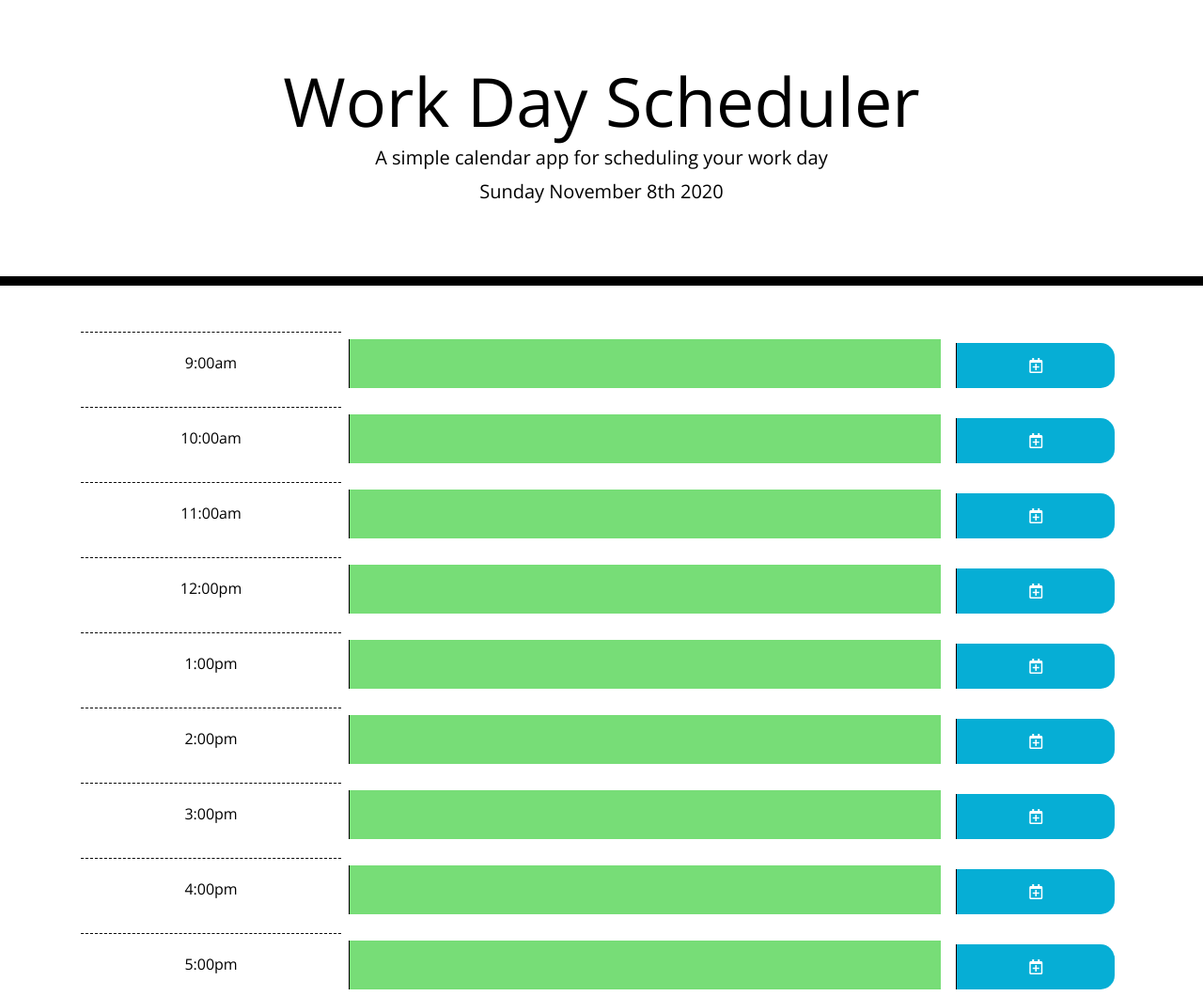
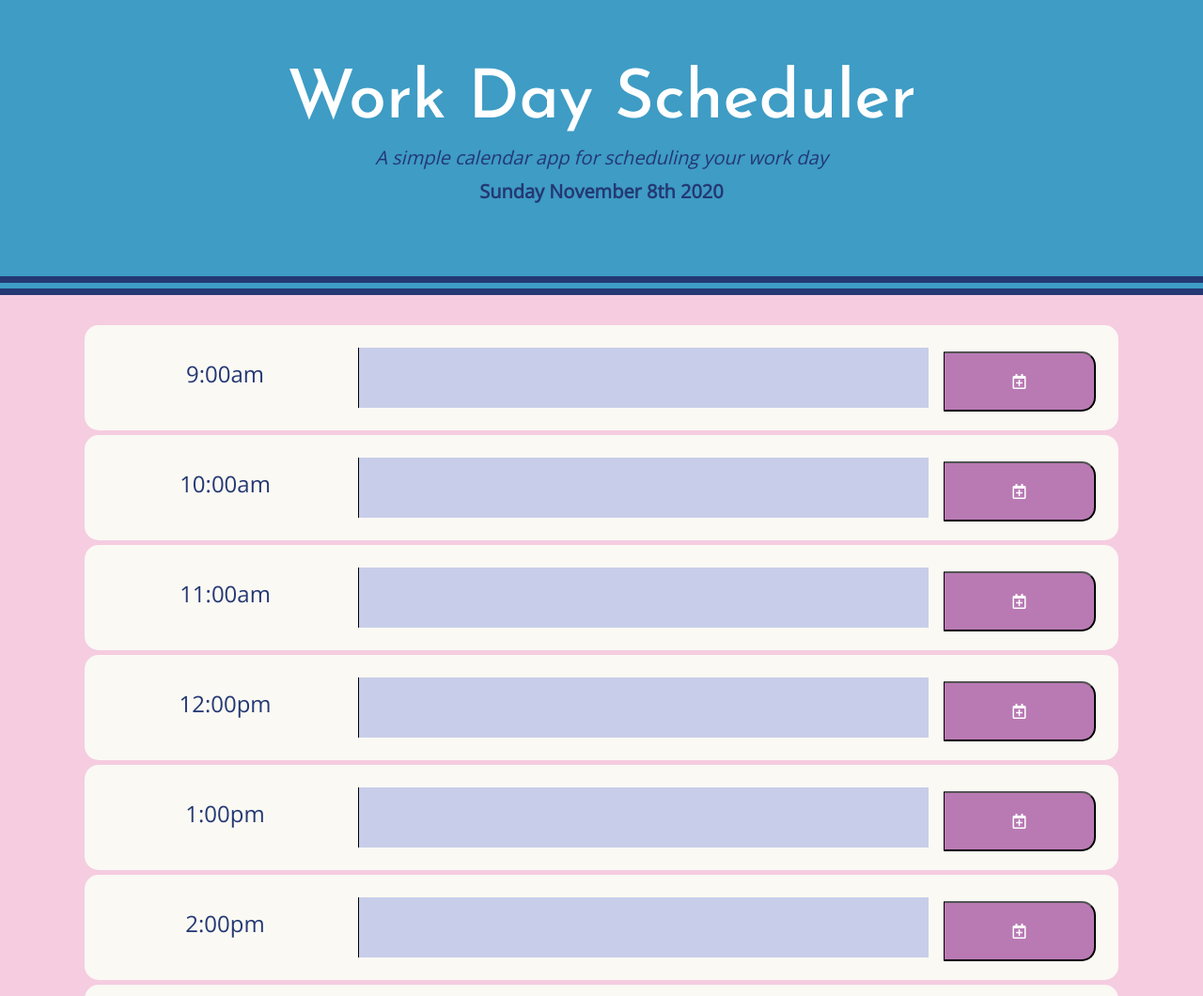
Before and after one commit to jonnahmarie/Day-Planner, a plain HTML site: page index.html in a window 1280 px wide. Shown: the top 1060 px of the page at 94% size. Drawn offline with nearby package versions, Linux system fonts and the light colour scheme.

Commit message:
styling with css

```diff
--- a/assets/script.js
+++ b/assets/script.js
@@ -21,8 +21,9 @@ function blockSetup() {
         var textCol = $("<div>");
         var saveCol = $("<div>");
         var hourBlock = $("<div>");
+        var p = $("<p>");
         var textBlock = $("<textarea>");
-        var saveBtn = $("<div>");
+        var saveBtn = $("<button>");
         var hourValue = ["9","10","11","12","13","14","15","16","17"];
 
         timeBlockRow.attr({
@@ -51,7 +52,8 @@ function blockSetup() {
         });
 
         $(".container").append(timeBlockRow);
-        hourBlock.text(hourText[i]);
+        p.text(hourText[i]);
+        hourBlock.append(p);
         timeBlockRow.append(hourCol, textCol, saveCol);
         hourCol.append(hourBlock);
         textCol.append(textBlock);
--- a/assets/style.css
+++ b/assets/style.css
@@ -2,23 +2,41 @@ body {
   font-family: 'Open Sans', sans-serif;
   font-size: 16px;
   line-height: 1;
+  background-color: #F5CCE0;
+}
+
+p {
+  color: #243873;
+  font-size: 18pt;
+}
+
+h1 {
+  color: #ffffff;
+  font-family: 'Josefin Sans', sans-serif;
 }
 
 textarea{
-  background: transparent;
+  background-color: #fff;
   border: none;
   resize: none;
   color: #000000;
   border-left: 1px solid black;
   padding: 10px;
+  width: 100%;
+  height: 100%;
+}
+
+button {
+  width: 100%;
+  height: 100%;
 }
 
 .jumbotron {
   text-align: center;
-  background-color: transparent;
+  background-color: #3E9CC5;
   color: black;
   border-radius: 0;
-  border-bottom: 10px solid black;
+  border-bottom: 20px double #243873;
 }
 
 .description{
@@ -27,45 +45,54 @@ textarea{
 
 .time-block{
   text-align: center;
-  border-radius: 15px;
+  background-color: transparent;
 }
 
 .row {
   white-space: pre-wrap;
-  height: 80px;
-  border-top: 1px solid white;;
+  border-radius: 15px;
+  background-color: rgb(250, 249, 244);
+  margin: 5px;
 }
 
 .hour {
-  background-color: #ffffff;
+  background-color: transparent;
   color: #000000;
-  border-top: 1px dashed #000000;
 }
 
 .past {
-  background-color: #d3d3d3;
-  color: white;
+  background-color: #97CDE6;
+  color: #243873;
 }
 
 .present {
-  background-color: #ff6961;
-  color: white;
+  background-color: #F5CCE0;
+  color: #243873;
 }
 
 .future {
-  background-color: #77dd77;
-  color: white;
+  background-color: #C8CEE9;
+  color: #243873;
 }
 
 .saveBtn {
   border-left: 1px solid black;
   border-top-right-radius: 15px;
   border-bottom-right-radius: 15px;
-  background-color: #06AED5;
+  background-color: #B97AB4;
   color: white;
 }
 
 .saveBtn i:hover {
-  font-size: 20px;
-  transition: all .3s ease-in-out;
+  font-size: 18px;
+  color: #97CDE6;
+  transition: all .2s ease-in-out;
 }
+
+#currentDay {
+  font-weight: bold;
+}
+
+#tagline {
+  font-style: italic;
+}
--- a/index.html
+++ b/index.html
@@ -26,7 +26,7 @@
   <body>
     <header class="jumbotron">
       <h1 class="display-3">Work Day Scheduler</h1>
-      <p class="lead">A simple calendar app for scheduling your work day</p>
+      <p class="lead" id="tagline">A simple calendar app for scheduling your work day</p>
       <p id="currentDay" class="lead"></p>
     </header>
     <div class="container">
```
